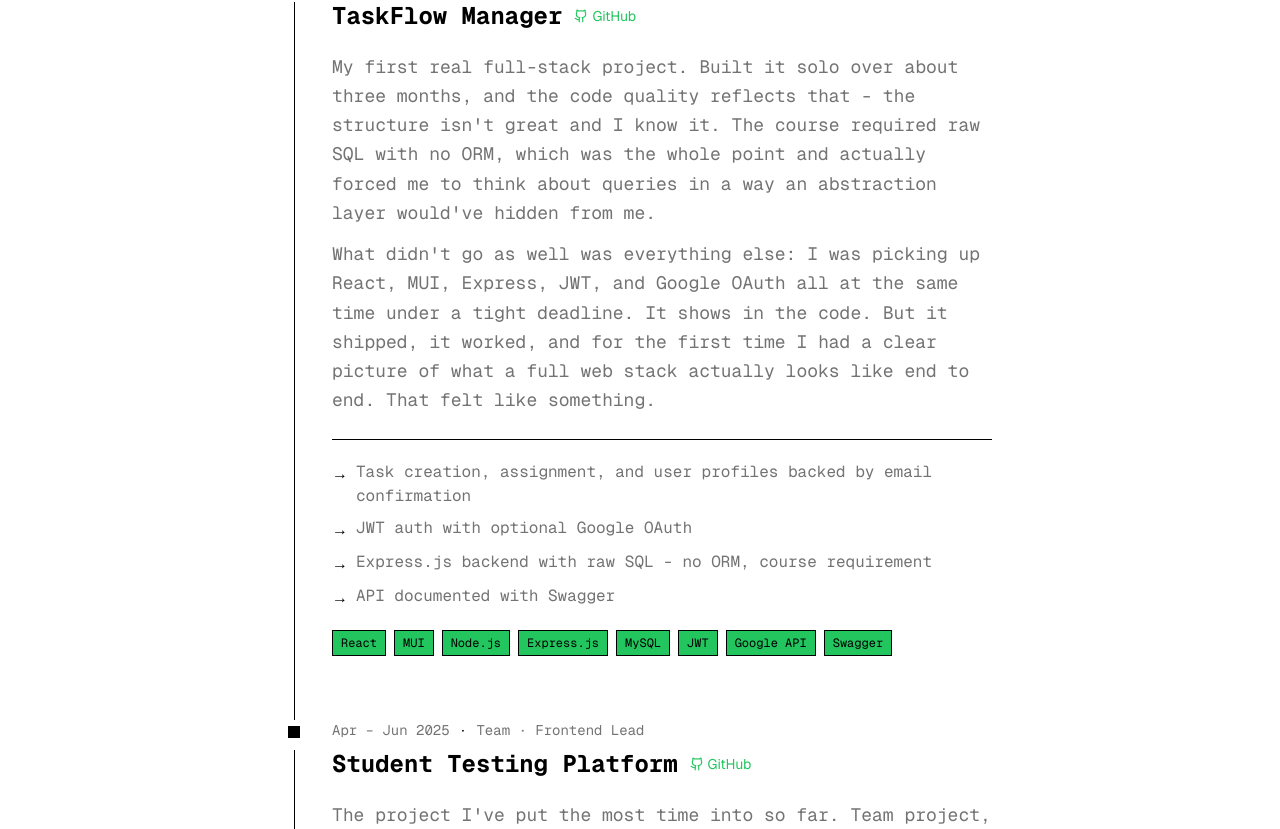
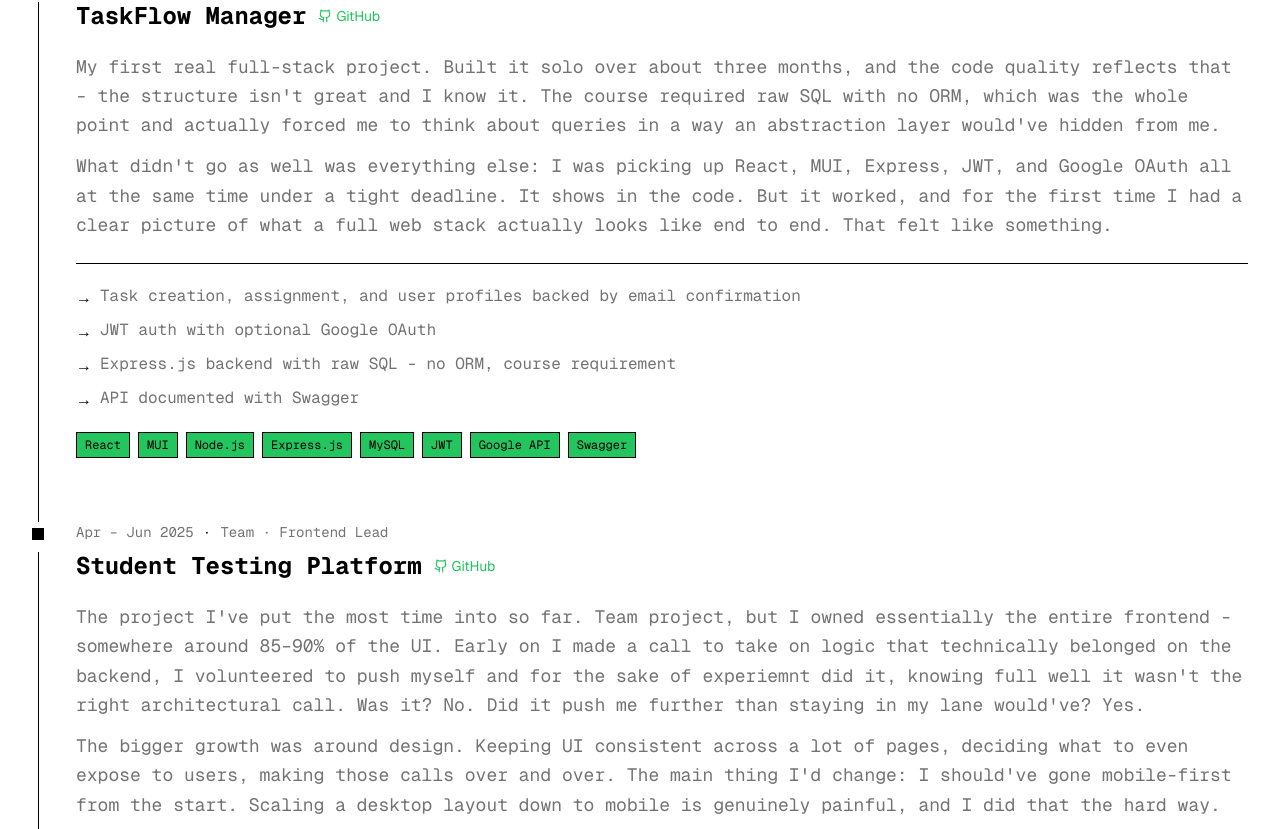
Before and after one commit to valmtv/portfolio, a Next.js app: page /projects in a window 1280 px wide. Shown: the part 371-1200 px from the top of the page. Built offline with nearby package versions, Linux system fonts and the light colour scheme.

Commit message:
Content correction

```diff
--- a/src/app/projects/page.tsx
+++ b/src/app/projects/page.tsx
@@ -32,7 +32,7 @@ const projects: Project[] = [
     techStack: ["React", "MUI", "Node.js", "Express.js", "MySQL", "JWT", "Google API", "Swagger"],
     prose: [
       "My first real full-stack project. Built it solo over about three months, and the code quality reflects that - the structure isn't great and I know it. The course required raw SQL with no ORM, which was the whole point and actually forced me to think about queries in a way an abstraction layer would've hidden from me.",
-      "What didn't go as well was everything else: I was picking up React, MUI, Express, JWT, and Google OAuth all at the same time under a tight deadline. It shows in the code. But it shipped, it worked, and for the first time I had a clear picture of what a full web stack actually looks like end to end. That felt like something.",
+      "What didn't go as well was everything else: I was picking up React, MUI, Express, JWT, and Google OAuth all at the same time under a tight deadline. It shows in the code. But it worked, and for the first time I had a clear picture of what a full web stack actually looks like end to end. That felt like something.",
     ],
     bullets: [
       "Task creation, assignment, and user profiles backed by email confirmation",
@@ -50,7 +50,7 @@ const projects: Project[] = [
     type: "Team · Frontend Lead",
     techStack: ["React", "JavaScript", "React Router", "Tailwind CSS", "Shadcn/ui", "Vite", "Git"],
     prose: [
-      "The project I've put the most time into so far. Team project, but I owned essentially the entire frontend - somewhere around 85–90% of the UI. Early on I made a call to take on logic that technically belonged on the backend; the backend team had more bandwidth than tasks, so I volunteered partly to push myself, knowing full well it wasn't the right architectural call. Was it? No. Did it push me further than staying in my lane would've? Yes.",
+      "The project I've put the most time into so far. Team project, but I owned essentially the entire frontend - somewhere around 85–90% of the UI. Early on I made a call to take on logic that technically belonged on the backend, I volunteered to push myself and for the sake of experiemnt did it, knowing full well it wasn't the right architectural call. Was it? No. Did it push me further than staying in my lane would've? Yes.",
       "The bigger growth was around design. Keeping UI consistent across a lot of pages, deciding what to even expose to users, making those calls over and over. The main thing I'd change: I should've gone mobile-first from the start. Scaling a desktop layout down to mobile is genuinely painful, and I did that the hard way.",
     ],
     bullets: [
@@ -243,7 +243,7 @@ function ProjectsPage() {
     <div className="min-h-screen bg-theme-background">
       <Navbar />
 
-      <main className="max-w-3xl mx-auto px-4 md:px-8 py-12 md:py-20 pt-28 md:pt-36">
+      <main className="max-w-7xl mx-auto px-4 md:px-8 py-12 md:py-20 pt-28 md:pt-36">
         <ThemeHeading level={1} className="mb-4">
           Projects
         </ThemeHeading>
```
